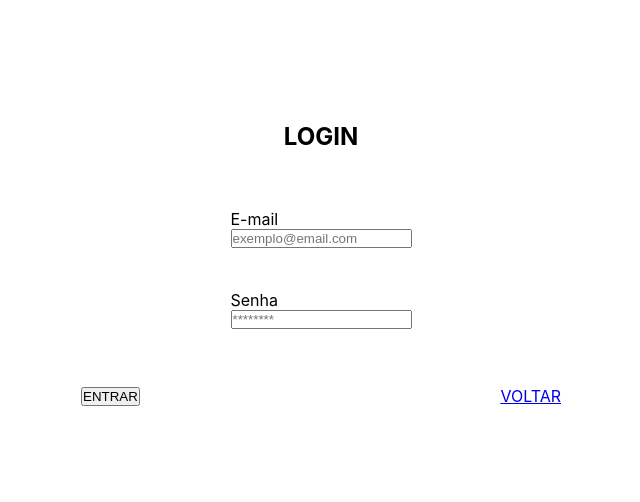
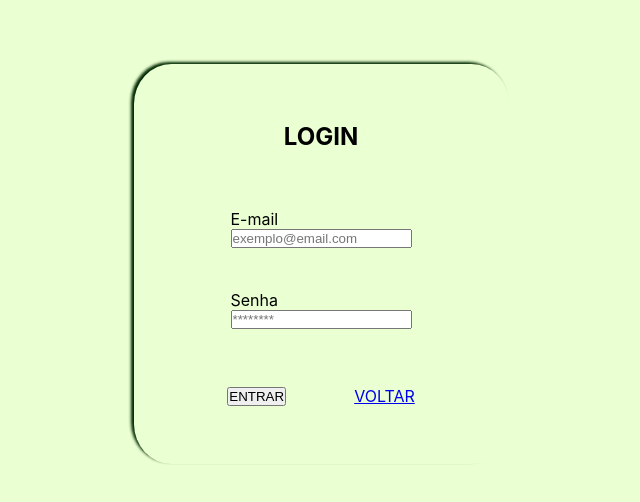
Before and after one commit to Edi-Santos/leaf, a React (Create React App) app: page /login in a window 1280 px wide. Shown: the part 136-638 px from the top of the page, without its empty margins (319-959 px from the left). Built offline with nearby package versions, Linux system fonts and the light colour scheme.

Commit message:
chore:(login.css): adicionando borda à caixa de login

```diff
--- a/src/pages/login/login.css
+++ b/src/pages/login/login.css
@@ -1,5 +1,6 @@
 .login-container {
   align-items: center;
+  background-color: #eaffd2;
   display: flex;
   justify-content: center;
   height: 100vh;
@@ -8,9 +9,12 @@
 
 .login-form {
   align-items: center;
+  border-radius: 10%;
+  box-shadow: -3px -2px 3px #002900;
   display: flex;
   flex-direction: column;
   height: 50%;
+  max-width: 375px;
   justify-content: space-evenly;
   width: 75%;
 }
```
